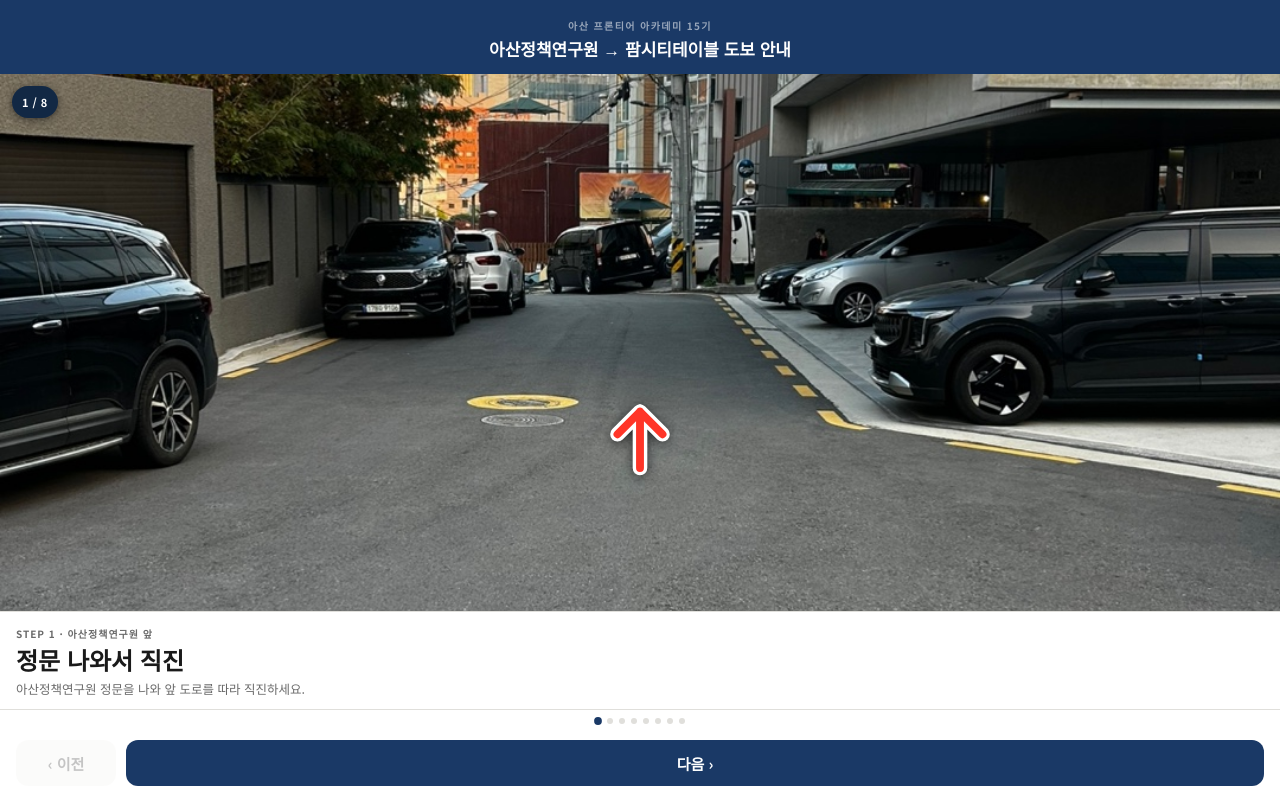
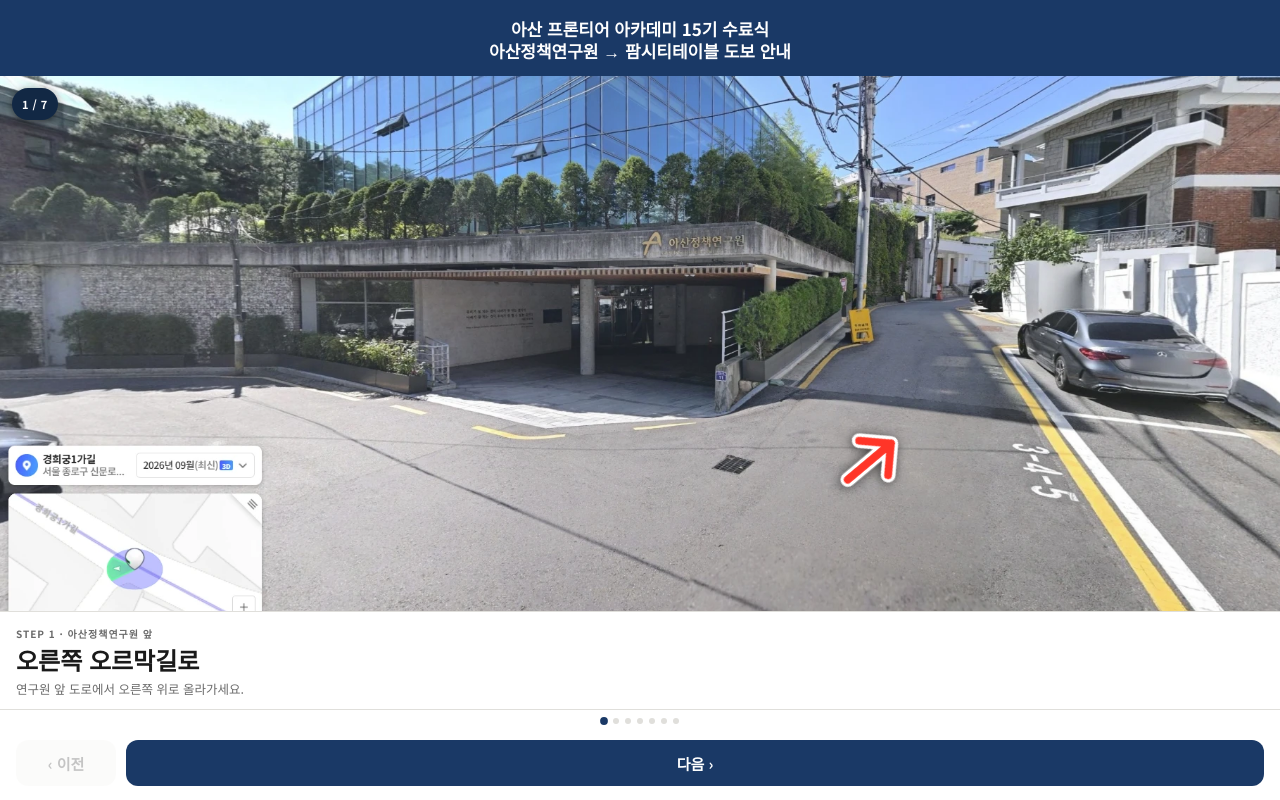
Before and after one commit to asan-frontier/afa15-nav, a plain HTML site: page index.html in a window 1280 px wide. Drawn offline with Linux system fonts and the light colour scheme.

Commit message:
경로 1을 아티팩트와 동일하게 (사진·내용·헤더·초록 도착색)
Co-Authored-By: Claude Sonnet 5.5 <noreply@anthropic.com>

```diff
--- a/index.html
+++ b/index.html
@@ -11,7 +11,7 @@
   --navy:    #1A3966;
   --navy-d:  #122844;
   --arrow:   #FF3528;
-  --dest:    #E07B39;
+  --dest:    #28C659;
   --bg:      #F2F1EE;
   --surface: #FFFFFF;
   --fg:      #1A1A1A;
@@ -267,8 +267,7 @@ main {
 
 <div class="hd">
   <div class="hd-cover">
-    <div class="hd-label">아산 프론티어 아카데미 15기</div>
-    <div class="hd-title">아산정책연구원 → 팜시티테이블 도보 안내</div>
+    <div class="hd-title">아산 프론티어 아카데미 15기 수료식<br>아산정책연구원 → 팜시티테이블 도보 안내</div>
   </div>
 </div>
 
@@ -276,14 +275,13 @@ main {
 
 <script>
 const STEPS = [
-  { img:'photos/r1_01.jpg', landmark:'STEP 1 · 아산정책연구원 앞', inst:'정문 나와서 직진', sub:'아산정책연구원 정문을 나와 앞 도로를 따라 직진하세요.', dir:'up', ax:50, ay:68 },
-  { img:'photos/r1_02.jpg', landmark:'STEP 2 · 경회궁1가길 표지판', inst:'경회궁1가길 표지판 → 골목으로 직진', sub:'파란색 "경회궁1가길" 표지판이 보이면 그 방향으로 계속 직진하세요.', dir:'up', ax:50, ay:68 },
-  { img:'photos/r1_03.jpg', landmark:'STEP 3 · 막히도로 표시', inst:'"막히도로" 표시 무시하고 직진', sub:'도로에 "막히도로" 표시가 있어도 보행자는 통행 가능합니다. TAPAMADRE 카페가 보이면 맞는 길입니다.', dir:'up', ax:50, ay:68 },
-  { img:'photos/r1_04.jpg', landmark:'STEP 4 · 주차금지 표시 & 삼거리', inst:'삼거리에서 계속 직진', sub:'주차금지 표시와 가을 나무가 있는 삼거리입니다. 오른쪽으로 꺾지 말고 계속 직진하세요.', dir:'up', ax:50, ay:68 },
-  { img:'photos/r1_05.jpg', landmark:'STEP 5 · 축구회관 KFA HOUSE', inst:'KFA 축구회관 지나 직진', sub:'"축구회관 KFA HOUSE" 건물이 오른쪽에 보이면 맞는 방향입니다. 옆을 지나 계속 직진하세요.', dir:'up', ax:50, ay:68 },
-  { img:'photos/r1_06.jpg', landmark:'STEP 6 · 큰 도로 & 횡단보도', inst:'횡단보도 건너기', sub:'큰 도로가 나옵니다. 횡단보도를 건너 반대편으로 이동하세요.', dir:'up', ax:50, ay:68 },
-  { img:'photos/r1_07.jpg', landmark:'STEP 7 · 팜시티테이블 담장', inst:'꽃무늬 담장 따라 올라가기 — 거의 도착!', sub:'팜시티테이블 건물의 꽃무늬 담장이 보입니다! 담장을 따라 계속 올라가세요. 거의 다 왔어요.', dir:'up', ax:50, ay:68 },
-  { img:'photos/r1_08.jpg', landmark:'도착', inst:'팜시티테이블 도착!', sub:'"팜시티테이블" 현수막이 보이면 도착입니다. 입구로 들어가시면 안내해 드립니다. 🎉', dir:'dest' },
+  { img:'photos/w1_yeonguwon.webp', landmark:'STEP 1 · 아산정책연구원 앞', inst:'오른쪽 오르막길로', sub:'연구원 앞 도로에서 오른쪽 위로 올라가세요.', dir:'up', ax:68, ay:72, rot:50 },
+  { img:'photos/w2_ivy.webp', landmark:'STEP 2 · 초록 담벼락', inst:'담벼락 따라 직진', sub:'초록 담쟁이 담벼락을 따라 계속 올라가세요.', dir:'up', ax:56, ay:68, rot:12 },
+  { img:'photos/w3_sajegwan.webp', landmark:'STEP 3 · 세종로성당 사제관', inst:'사제관 앞 직진', sub:'"세종로성당 사제관" 건물을 지나 계속 직진하세요.', dir:'up', ax:62, ay:66, rot:12 },
+  { img:'photos/w4_stairs_house.webp', landmark:'STEP 4 · 돌 조각 계단 집', inst:'계단 있는 집 지나 직진', sub:'돌 조각이 놓인 계단 앞을 지나 좁아지는 길로 가세요.', dir:'up', ax:56, ay:68, rot:28 },
+  { img:'photos/w5_shutter.webp', landmark:'STEP 5 · 알록달록 셔터', inst:'셔터 지나 직진', sub:'멀리 입간판이 서 있는 철문이 보입니다.', dir:'up', ax:60, ay:66, rot:20 },
+  { img:'photos/w6_gate.webp', landmark:'STEP 6 · 입간판 있는 철문', inst:'입간판 있는 문으로', sub:'분홍색 주차금지 표지 오른쪽, "FARM CITY Table" 입간판이 서 있는 철문으로 들어가세요.', dir:'right', ax:60, ay:68 },
+  { img:'photos/w7_entrance.jpg', landmark:'STEP 7 · 팜시티테이블 입구', inst:'계단 내려가 오른쪽 문으로', sub:'철문 안 계단을 내려가 오른쪽 문으로 들어오면 푸른 조명의 팜시티테이블 입구가 보입니다. 리셉션에서 말씀하시면 자리를 안내해 드립니다.', dir:'up', ax:50, ay:68 },
 ];
 
 function arrowSVG(dir) {
@@ -293,7 +291,7 @@ function arrowSVG(dir) {
       <circle cx="40" cy="40" r="34" fill="rgba(0,0,0,0.6)"/>
       <circle cx="40" cy="40" r="34" stroke="white" stroke-width="3" stroke-opacity="0.3"/>
       <path d="M24 40 L35 52 L57 28" stroke="white" stroke-width="8" stroke-linecap="round" stroke-linejoin="round"/>
-      <path d="M24 40 L35 52 L57 28" stroke="#E07B39" stroke-width="5" stroke-linecap="round" stroke-linejoin="round"/>
+      <path d="M24 40 L35 52 L57 28" stroke="#28C659" stroke-width="5" stroke-linecap="round" stroke-linejoin="round"/>
     </svg>`;
   }
   const paths = {
```
Also changed, not shown: photos/w1_yeonguwon.webp (added), photos/w2_ivy.webp (added), photos/w3_sajegwan.webp (added), photos/w4_stairs_house.webp (added), photos/w5_shutter.webp (added), photos/w6_gate.webp (added), photos/w7_entrance.jpg (added).
